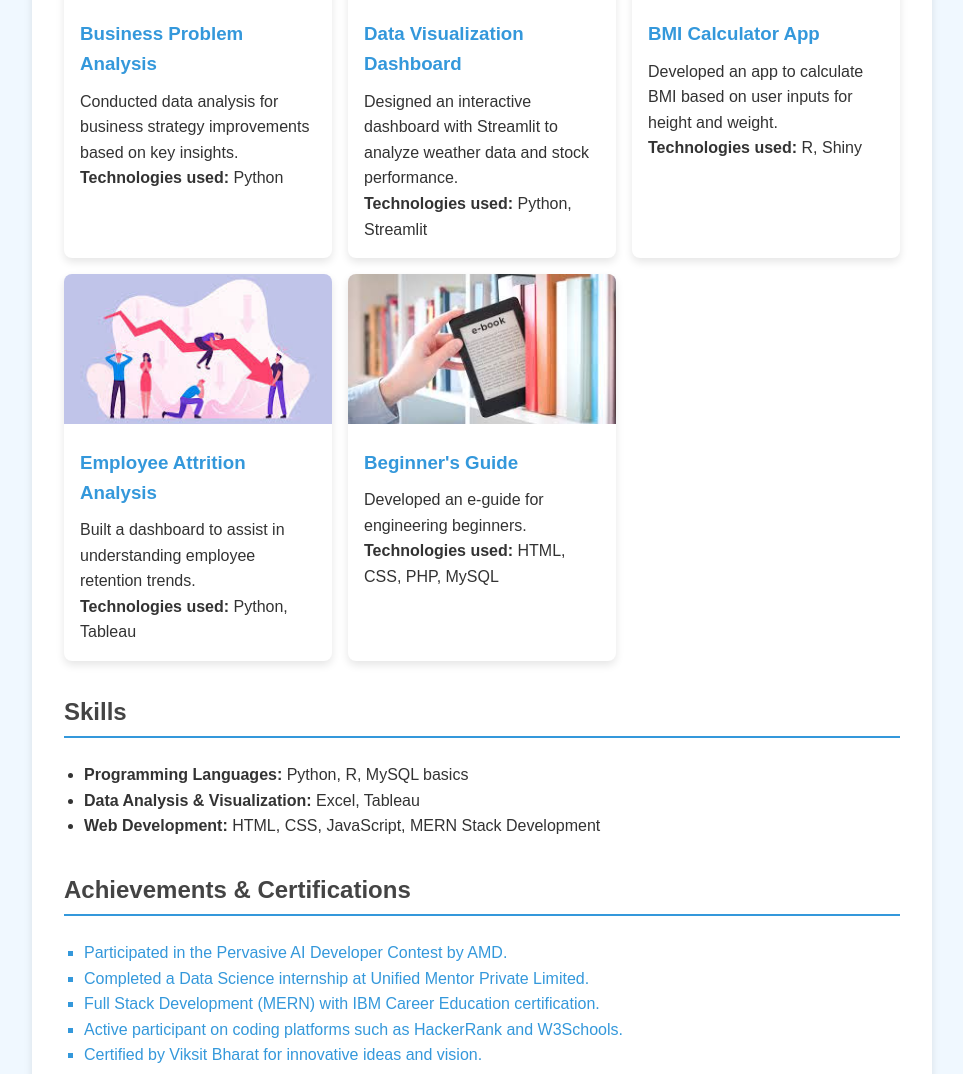
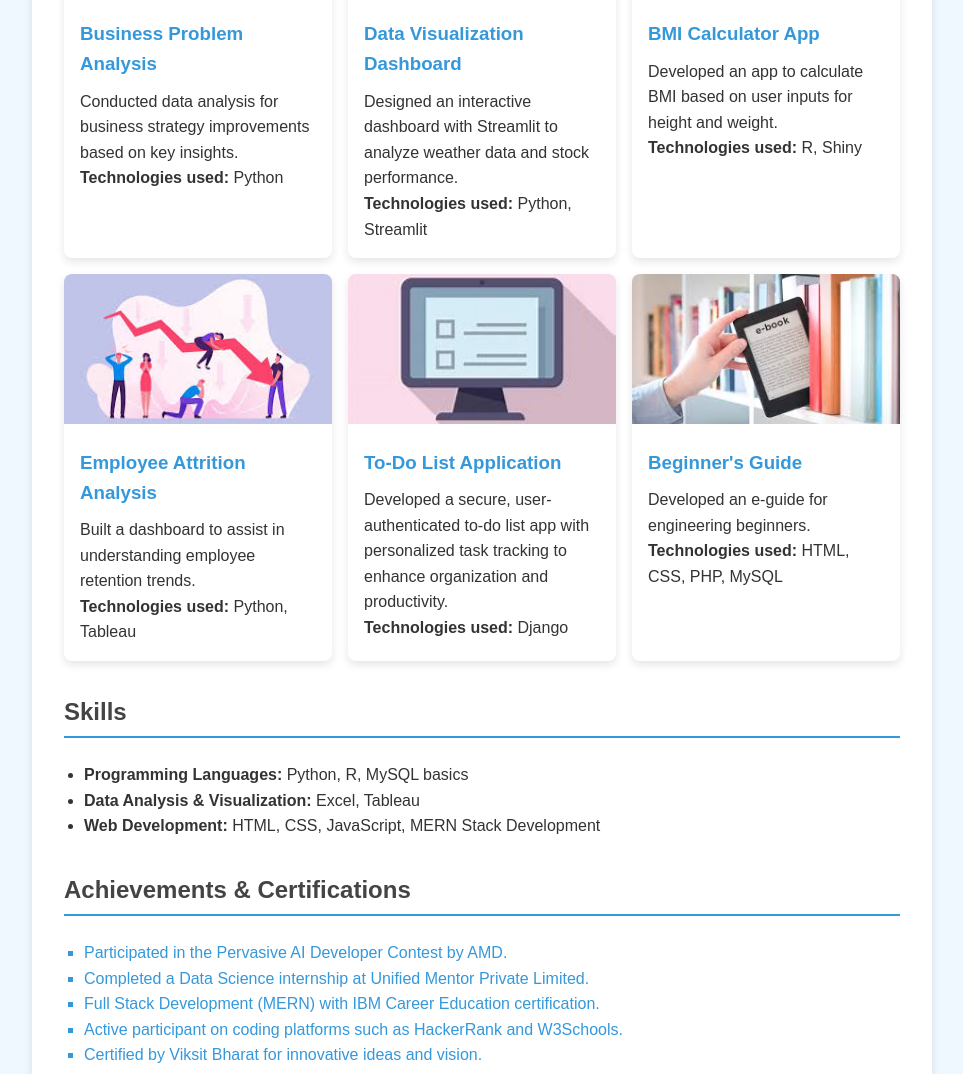
Before and after one commit to Visnu23/Portfolio, a plain HTML site: page index.html in a window 1280 px wide. Shown: the part 1559-2633 px from the top of the page, without its empty margins (158-1121 px from the left). Drawn offline with Linux system fonts and the light colour scheme.

Commit message:
Update index.html

```diff
--- a/index.html
+++ b/index.html
@@ -148,6 +148,17 @@
                         </div>
                     </a>
                 </div>
+                <!-- To-Do List Application -->
+                <div class="project-card">
+                    <a href="https://github.com/Visnu23/To-do-list" target="_blank">
+                        <img src="todolist.jpeg" alt="To-Do List Application">
+                        <div class="project-info">
+                            <h3>To-Do List Application</h3>
+                            <p>Developed a secure, user-authenticated to-do list app with personalized task tracking to enhance organization and productivity.</p>
+                            <p><strong>Technologies used:</strong> Django</p>
+                        </div>
+                    </a>
+                </div>
 
                 <!-- Beginner's Guide -->
                 <div class="project-card">
```
